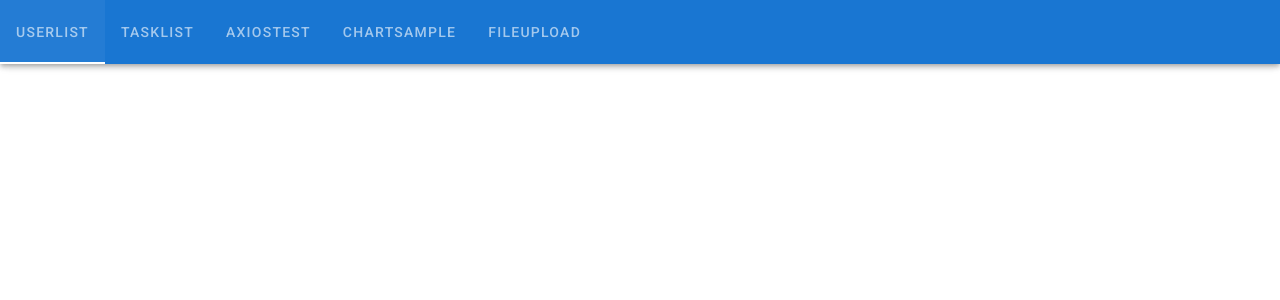
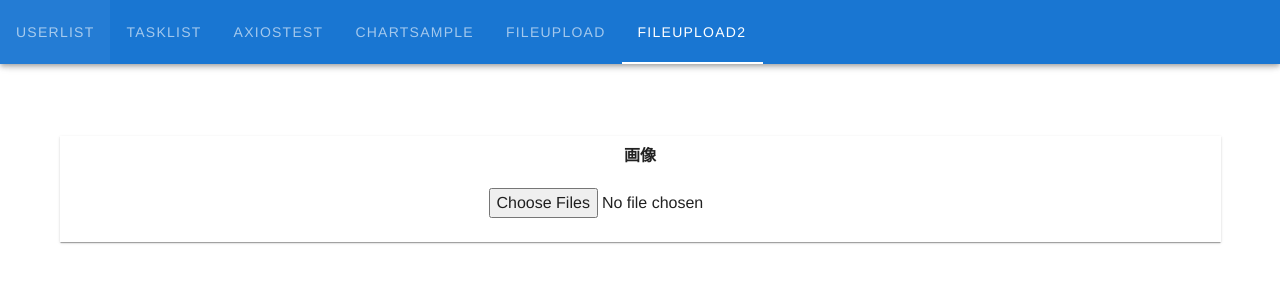
Before and after one commit to subretu/vue-sample-project, a Vue app in the folder frontend/: page /fileupload2 in a window 1280 px wide. Shown: the top 300 px of the page. Built offline with nearby package versions, Linux system fonts and the light colour scheme.

Commit message:
画像プレビュー表示画面の追加

```diff
--- a/frontend/src/App.vue
+++ b/frontend/src/App.vue
@@ -8,6 +8,7 @@
           <v-tab to="/axiostest">AXIOSTEST</v-tab>
           <v-tab to="/chartsample">CHARTSAMPLE</v-tab>
           <v-tab to="/fileupload">FILEUPLOAD</v-tab>
+          <v-tab to="/fileupload2">FILEUPLOAD2</v-tab>
         </v-tabs>
       </template>
     </v-app-bar>
--- a/frontend/src/router/index.ts
+++ b/frontend/src/router/index.ts
@@ -35,6 +35,11 @@ const routes: Array<RouteConfig> = [
     name: "fileupload",
     component: () => import("../views/FileUpload.vue"),
   },
+  {
+    path: "/fileupload2",
+    name: "fileupload2",
+    component: () => import("../views/FileUpload2.vue"),
+  },
 ];
 
 const router = new VueRouter({
--- /dev/null
+++ b/frontend/src/views/FileUpload2.vue
@@ -0,0 +1,95 @@
+<template>
+  <v-form v-model="valid" ref="form">
+    <v-container>
+      <v-row>
+        <v-col cols="12">
+          <v-sheet color="white" elevation="1" class="pa-2">
+            <v-row text-xs-center wrap>
+              <v-col xs12>
+                <h4 class="mb-5">画像</h4>
+                <p>
+                  <input
+                    type="file"
+                    @change="load_image"
+                    accept="image/gif, image/bmp, image/jpeg, image/png"
+                    multiple
+                  />
+                </p>
+                <p>
+                  <img
+                    :src="data.imageUrl"
+                    v-if="data.imageUrl != null"
+                    alt="tmp"
+                    style="max-width: 300px"
+                  />
+                </p>
+              </v-col>
+            </v-row>
+          </v-sheet>
+        </v-col>
+      </v-row>
+    </v-container>
+  </v-form>
+</template>
+
+<script lang="ts">
+import { reactive, defineComponent } from "@vue/composition-api";
+
+type Data = {
+  imageUrl?: string | undefined | null;
+};
+
+const get_data_url = async (file: File): Promise<string> => {
+  return new Promise((resolve, reject) => {
+    const reader = new FileReader();
+    reader.addEventListener("load", () => {
+      const result = reader.result;
+      if (typeof result === "string") {
+        resolve(result);
+      } else {
+        reject(new Error("not string"));
+      }
+    });
+    reader.readAsDataURL(file);
+  });
+};
+
+export default defineComponent({
+  name: "FileUpload",
+  setup() {
+    const data = reactive<Data>({ imageUrl: null });
+
+    const load_image = async (event: Event) => {
+      const elm = event.target;
+      if (!(elm instanceof HTMLInputElement)) return;
+      if (elm.files == null || elm.files.length == 0) {
+        data.imageUrl = null;
+        return;
+      }
+      const file = elm.files[0];
+      try {
+        const result = await get_data_url(file);
+        data.imageUrl = result;
+      } catch (e) {
+        alert(`ERROR: ${e}`);
+      }
+    };
+
+    return {
+      data,
+      load_image,
+    };
+  },
+});
+</script>
+
+<style>
+#app {
+  font-family: Avenir, Helvetica, Arial, sans-serif;
+  -webkit-font-smoothing: antialiased;
+  -moz-osx-font-smoothing: grayscale;
+  text-align: center;
+  color: #2c3e50;
+  margin-top: 60px;
+}
+</style>
```
